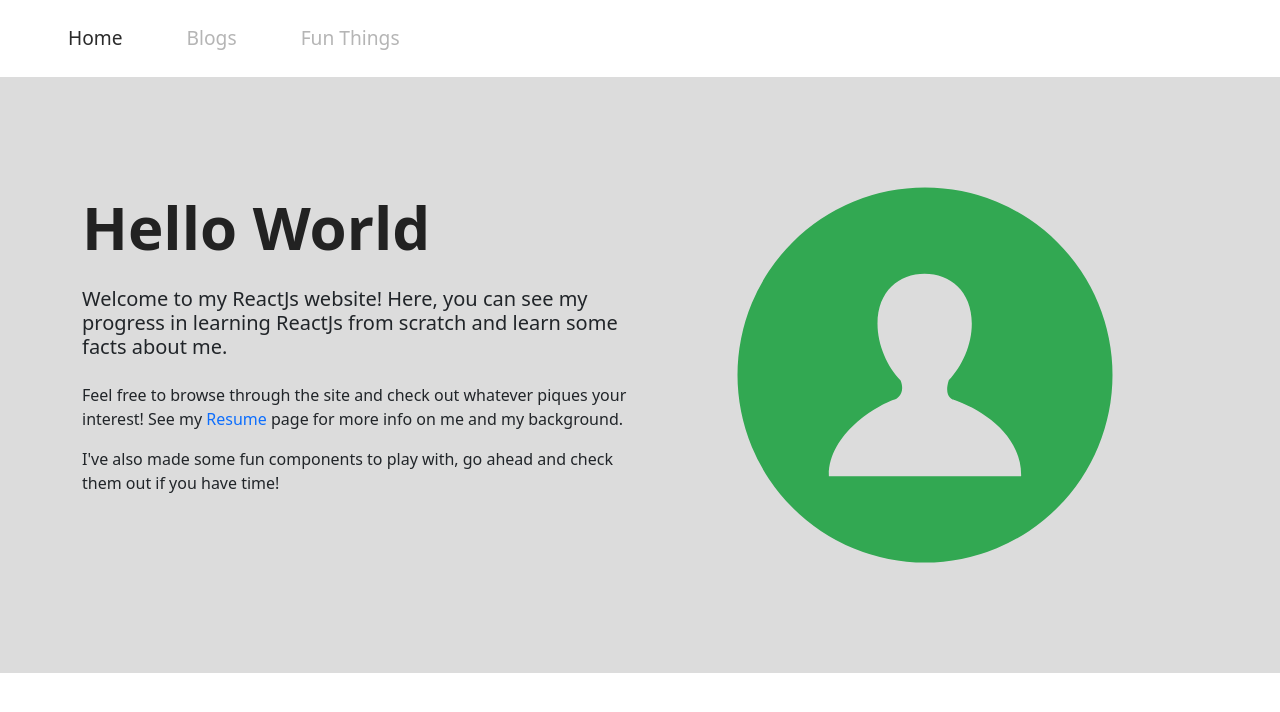
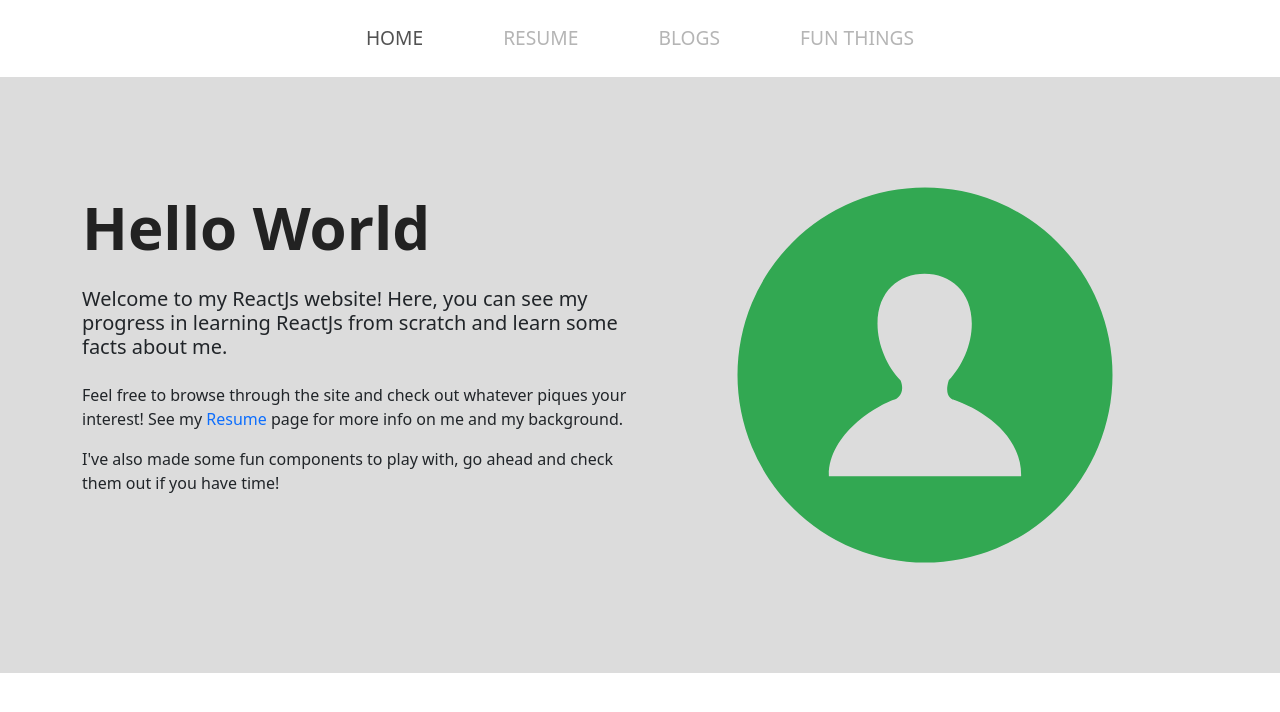
Before and after one commit to NathanHergenreter/my-react-js-site, a React (Create React App) app: page / in a window 1280 px wide. Shown: the top 712 px of the page. Built offline with nearby package versions, Linux system fonts and the light colour scheme.

Commit message:
Navbar styling, added Resume page link

```diff
--- a/src/Components/Navbar/Navbar.css
+++ b/src/Components/Navbar/Navbar.css
@@ -3,16 +3,20 @@
 }
 
 .nav-link {
-    color: #b5b5b5;
+    color: #b5b5b5 !important;
     font-size: larger !important;
     font-weight: 500 !important;
-}
-
-.nav-link.active {
-    color: rgb(43, 43, 43) !important;
+    padding-left: 2.5rem !important;
+    padding-right: 2.5rem !important;
+    text-transform: uppercase !important;
 }
 
 .nav-link:hover {
-    color: rgb(221, 221, 221);
+    color: rgb(221, 221, 221) !important;
 
 }
+
+/* NOTE - placement here matters, this needs to come *after* .nav-link:hover so we don't get highlighting on hover */
+.nav-link.active {
+    color: rgb(82, 82, 82) !important;
+}
--- a/src/Components/Navbar/Navbar.js
+++ b/src/Components/Navbar/Navbar.js
@@ -1,25 +1,14 @@
-import { NavLink } from "react-router-dom";
+import { NavLink } from 'react-router-dom';
 
 import './Navbar.css';
 
 function Navbar() {
     return (
-    <nav className="navbar navbar-expand-lg py-3">
-        <div className="container-fluid">
-            <div className="collapse navbar-collapse" id="navbarSupportedContent">
-                <ul className="navbar-nav me-auto mb-2 mb-lg-0">
-                    <li className="nav-item">
-                        <NavLink className="nav-link active" aria-current="page" to="/">Home</NavLink>
-                    </li>
-                    <li className="nav-item">
-                        <NavLink className="nav-link" to="/blogs">Blogs</NavLink>
-                    </li>
-                    <li className="nav-item">
-                        <NavLink className="nav-link" to="/fun-things">Fun Things</NavLink>
-                    </li>
-                </ul>
-            </div>
-        </div>
+    <nav className='nav navbar navbar-expand-lg py-3 justify-content-center bg-main'>
+        <NavLink className='nav-link' aria-current='page' to='/'>Home</NavLink>
+        <NavLink className='nav-link' to='/resume'>Resume</NavLink>
+        <NavLink className='nav-link' to='/blogs'>Blogs</NavLink>
+        <NavLink className='nav-link' to='/fun-things'>Fun Things</NavLink>
     </nav>
     );
 }
```
